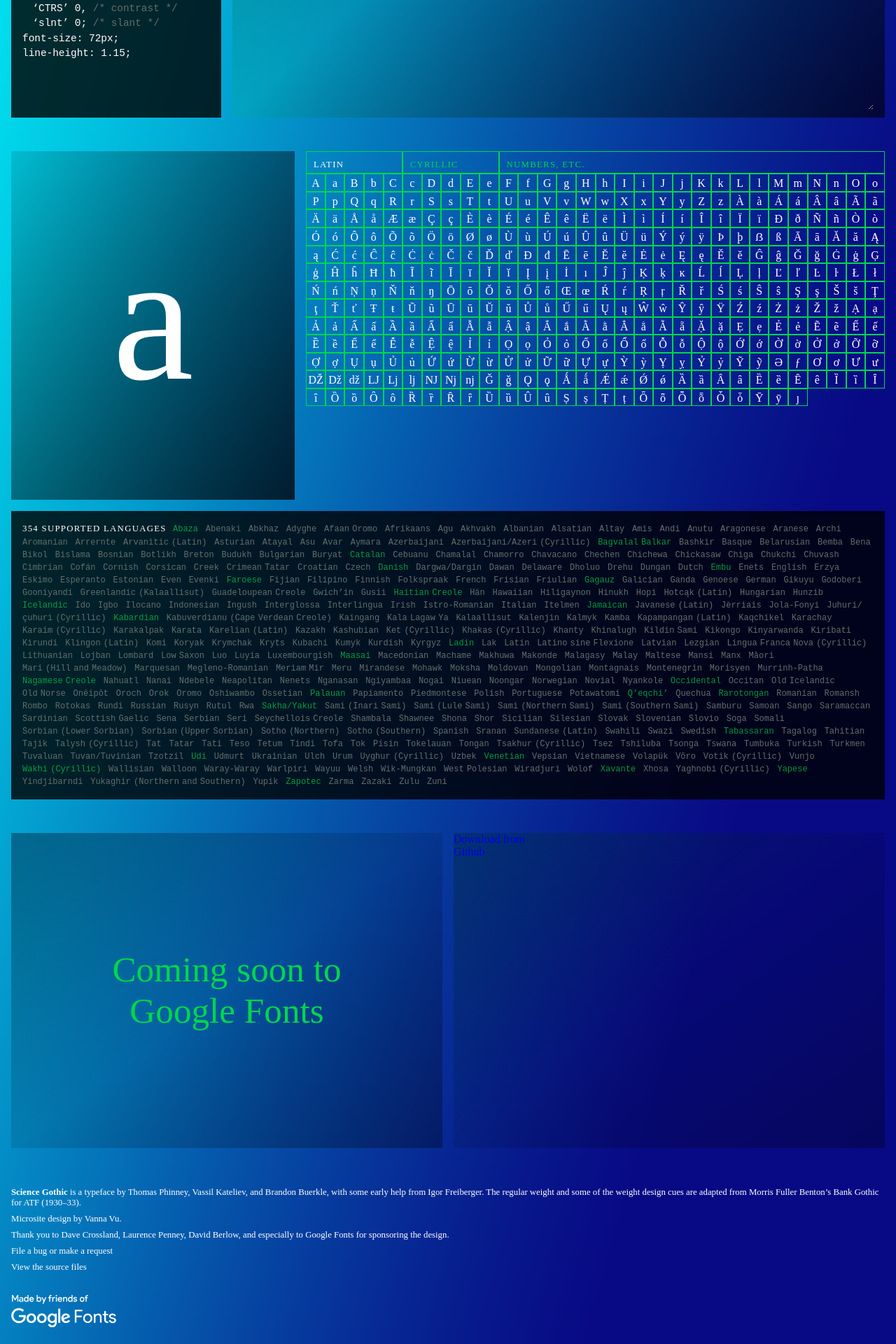
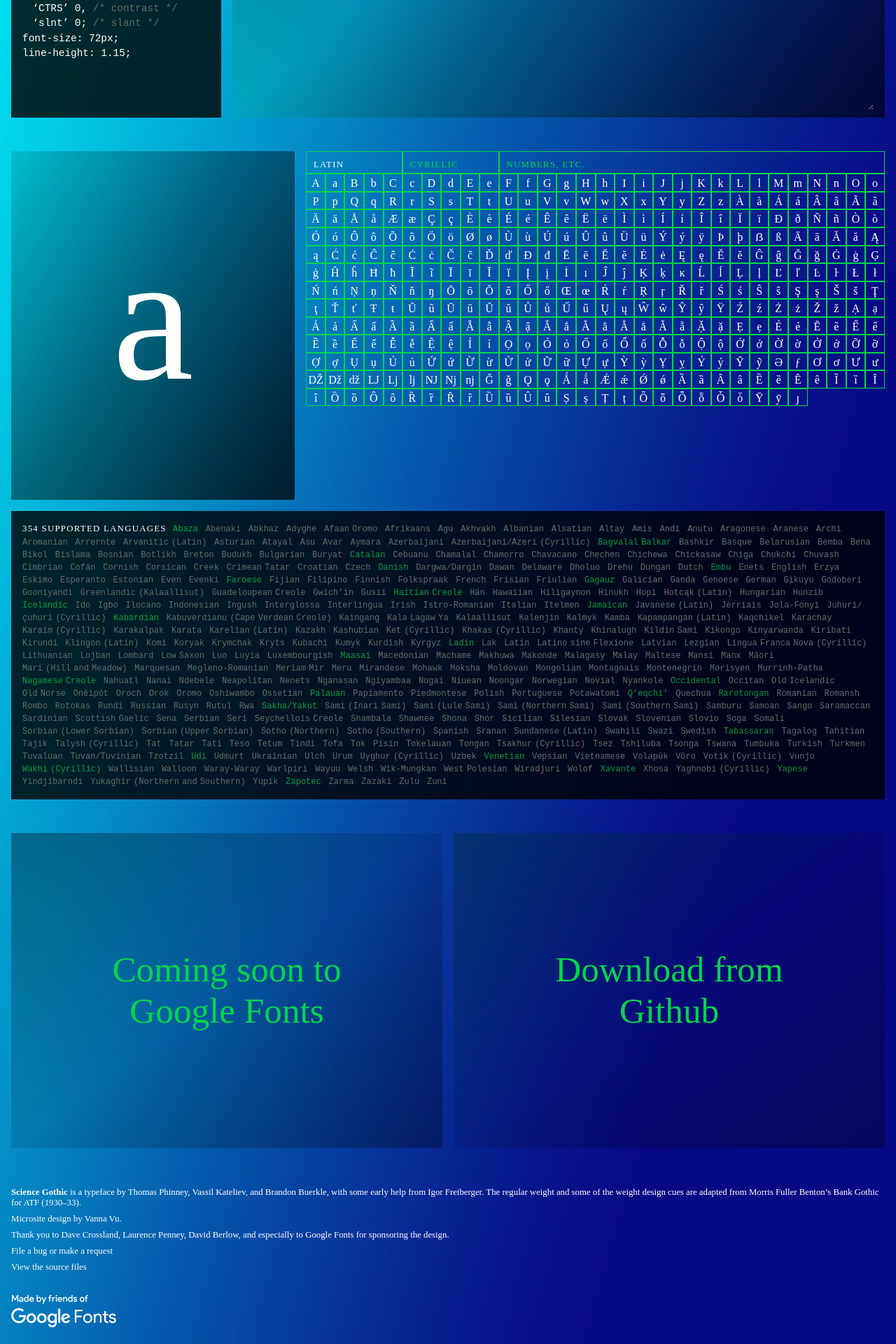
Before and after one commit to tphinney/science_gothic_microsite, a Jekyll site: the page built from index.md, in a window 1280 px wide. Shown: the part 2556-4476 px from the top of the page at 70% size. Built offline with Jekyll 4.4.1, drawn with Linux system fonts in a browser that asks for light colours; some web fonts are replaced.

Commit message:
Update theme.css

```diff
--- a/assets/css/theme.css
+++ b/assets/css/theme.css
@@ -1098,7 +1098,7 @@ p {
   height: 50vh;
 }
 
-#google_download, github_download {
+#google_download, #github_download {
   background: none;
   color: var(--green);
   display: flex;
@@ -1109,7 +1109,7 @@ p {
   transition: background 0.8s;
 }
 
-#google_download p, github_download p {
+#google_download p, #github_download p {
   font-size: 4vw;
   font-variation-settings: 'wght' 400, 'wdth' 122, 'slnt' 0;
   transition: all 0.8s;
@@ -1122,7 +1122,7 @@ p {
   transition: all 0.8s;
 }
 
-#google_download:hover:hover p {
+#google_download:hover p {
   color: white;
   font-variation-settings: 'wght' 700, 'wdth' 100, 'slnt' -4;
   transition: all 0.8s;
```
